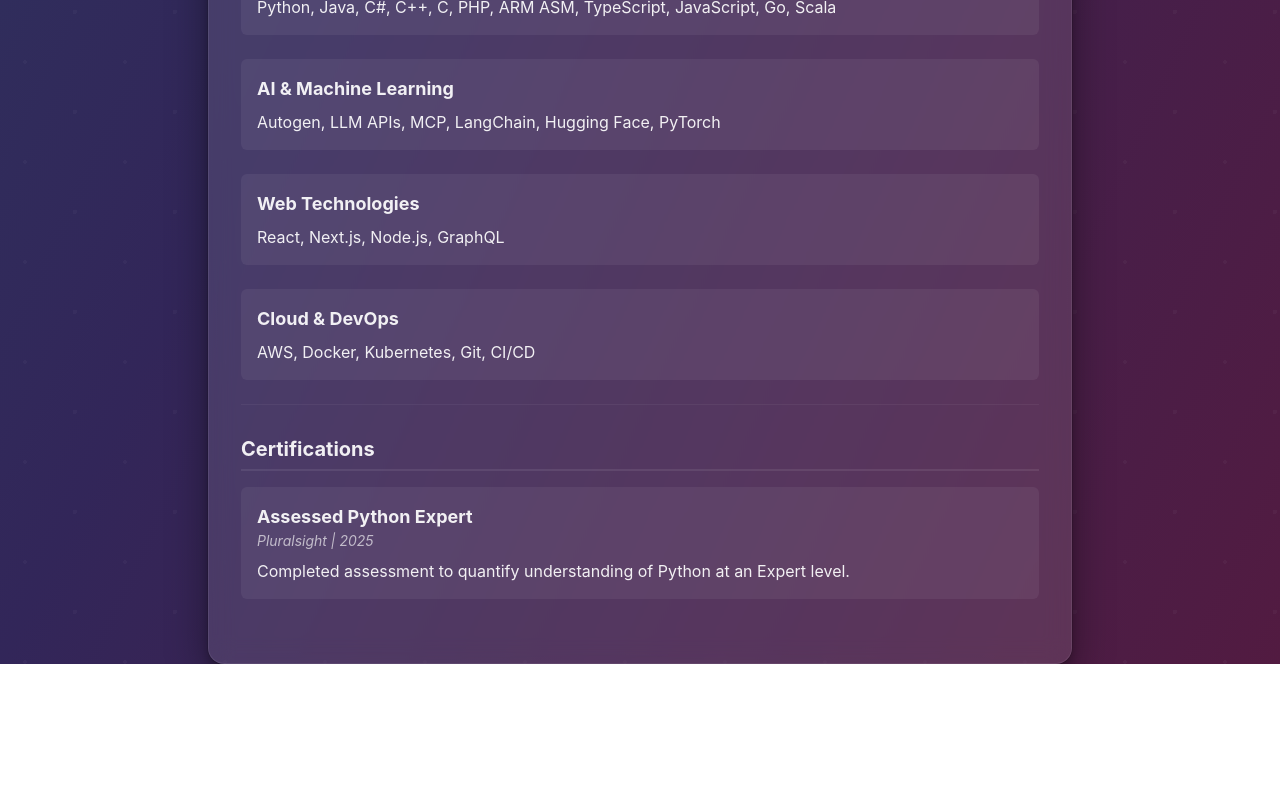
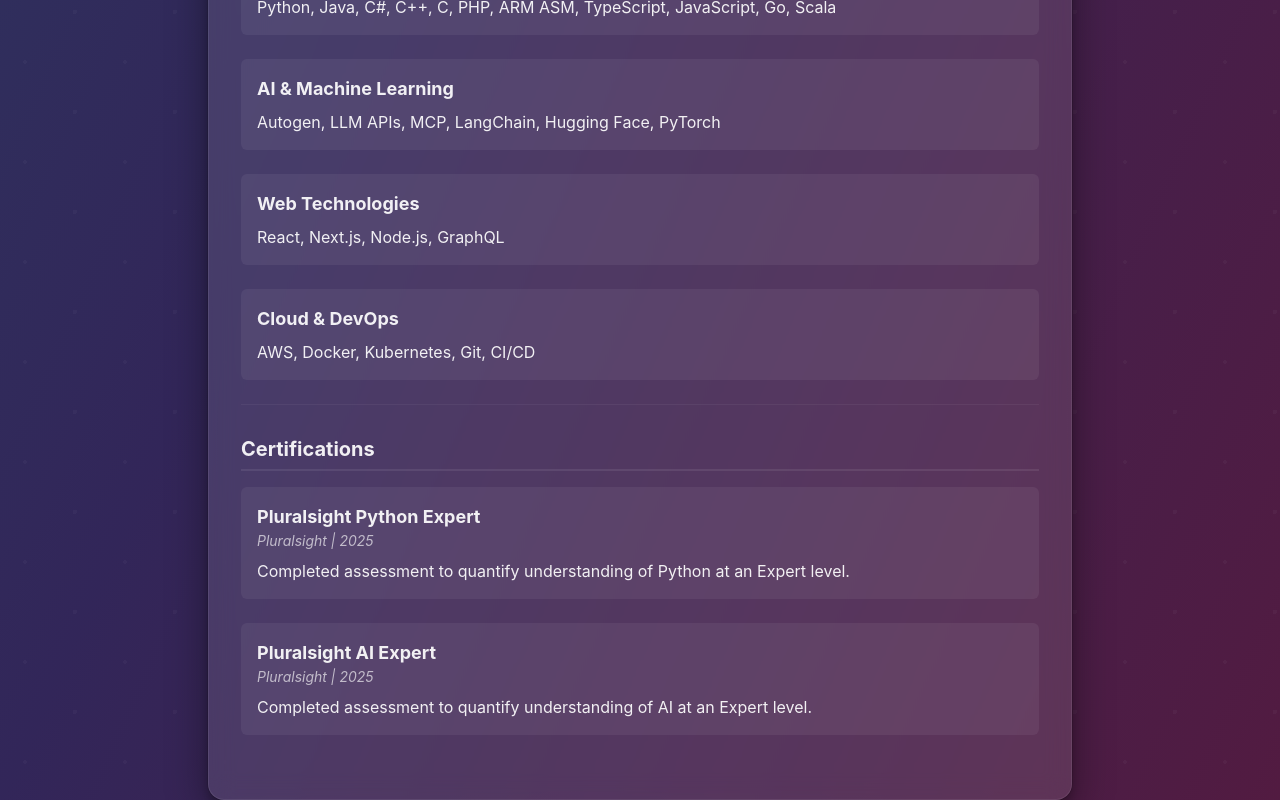
Before and after one commit to gabed38/personal_website, a Next.js app: page /resume in a window 1280 px wide. Shown: the part 2063-2863 px from the top of the page. Before the commit the page ends 2727 px from the top, so only its background shows below. Built offline with nearby package versions, Linux system fonts and the light colour scheme; what @chakra-ui/next-js would draw is missing.

Commit message:
Add Pluralsight cert, update Next.js configto ignore eslint rules during build

```diff
--- a/next.config.js
+++ b/next.config.js
@@ -1,6 +1,9 @@
 /** @type {import('next').NextConfig} */
 const nextConfig = {
   reactStrictMode: true,
+  eslint: {
+    ignoreDuringBuilds: true,  // This will ignore ESLint errors during build
+  },
 }
 
 export default nextConfig
--- a/src/app/data/resume.json
+++ b/src/app/data/resume.json
@@ -85,10 +85,16 @@
       "title": "Certifications",
       "items": [
         {
-          "title": "Assessed Python Expert",
+          "title": "Pluralsight Python Expert",
           "subtitle": "Pluralsight",
           "date": "2025",
           "description": "Completed assessment to quantify understanding of Python at an Expert level."
+        },
+        {
+          "title": "Pluralsight AI Expert",
+          "subtitle": "Pluralsight",
+          "date": "2025",
+          "description": "Completed assessment to quantify understanding of AI at an Expert level."
         }
       ]
     }
```
